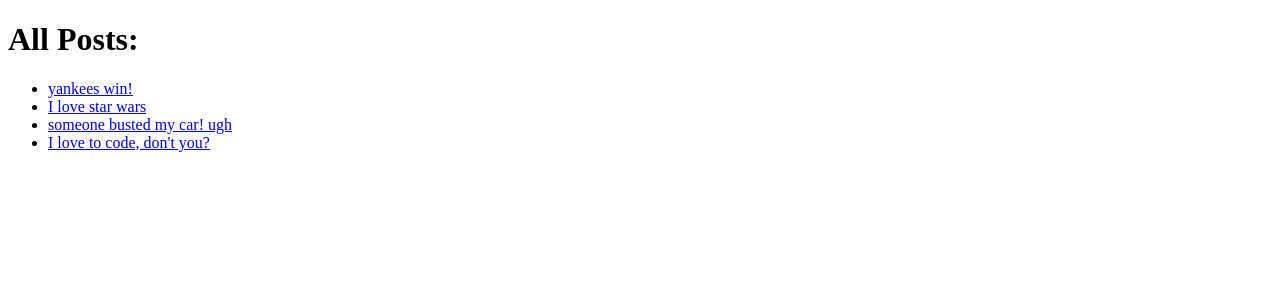
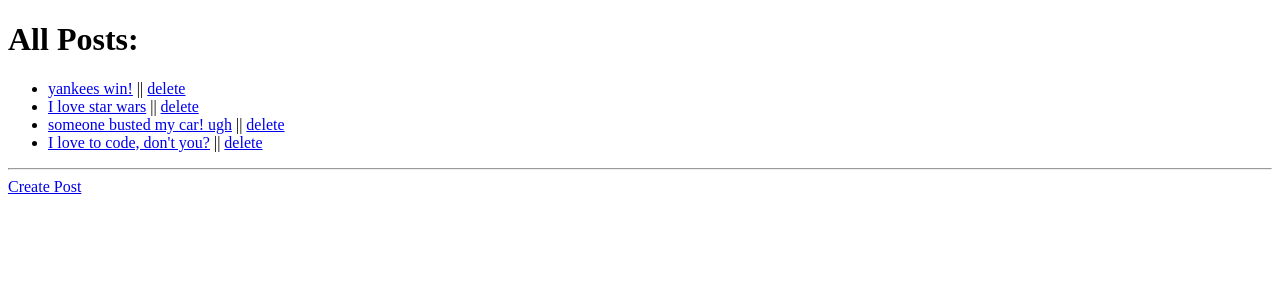
Before and after one commit to mmcneeley/reddit_app, a Rails app: page /posts in a window 1280 px wide. Shown: the top 300 px of the page. Run offline with Rails 7, Linux system fonts and the light colour scheme; data comes from the database, SQL or seed files in the repository.

Commit message:
added basic crud functionality for users + posts

```diff
--- a/app/controllers/posts_controller.rb
+++ b/app/controllers/posts_controller.rb
@@ -1,5 +1,5 @@
 class PostsController < ApplicationController
-before_action :get_post, only:[:show]
+before_action :get_post, only:[:show, :edit, :update, :destroy]
 
   def index
     @posts = Post.all
@@ -9,21 +9,40 @@ before_action :get_post, only:[:show]
   end
 
   def new
+    @post = Post.new
+    @users = User.all
   end
 
   def create
+    @post = Post.create(post_params)
+    if @post.valid?
+      flash[:success] = "you created a post!"
+      redirect_to @post
+    else
+      flash[:errors] = @post.errors.full_messages
+      redirect_to new_post_path
+    end
   end
 
   def edit
+    @users = User.all
   end
 
   def update
+    @post.update(post_params)
+    redirect_to @post
   end
 
   def destroy
+    @post.destroy
+    redirect_to posts_path
   end
 
   private
+
+  def post_params
+    params.require(:post).permit(:title, :user_id)
+  end
 
   def get_post
     @post = Post.find(params[:id])
--- a/app/models/user.rb
+++ b/app/models/user.rb
@@ -1,5 +1,5 @@
 class User < ApplicationRecord
-  has_many :posts
+  has_many :posts, dependent: :destroy
 
   validates :username, presence: true, uniqueness: true
   validates :email, presence: true, uniqueness: true
--- /dev/null
+++ b/app/views/posts/edit.html.erb
@@ -0,0 +1,4 @@
+<h1>Edit Your Post</h1>
+<%= render 'form' %>
+<hr>
+<%= link_to "Back to All Posts", posts_path %>
--- a/app/views/posts/index.html.erb
+++ b/app/views/posts/index.html.erb
@@ -1,6 +1,8 @@
 <h1> All Posts: </h1>
 <ul>
   <% @posts.each do |post| %>
-  <li> <%= link_to post.title, post %> </li>
+  <li> <%= link_to post.title, post %> || <%= link_to "delete", post, method: "delete" %>  </li>
   <% end %>
 </ul>
+<hr>
+<%= link_to "Create Post", new_post_path %>
--- /dev/null
+++ b/app/views/posts/new.html.erb
@@ -0,0 +1,4 @@
+<h1>Create a Post:</h1>
+<%= render 'form' %>
+<hr>
+<%= link_to "Back to All Posts", posts_path %>
--- a/app/views/posts/show.html.erb
+++ b/app/views/posts/show.html.erb
@@ -1,2 +1,4 @@
 <h1><%= @post.title %></h1>
 <h2><%= link_to @post.user.username, @post.user %></h2>
+<hr>
+<%= link_to "Back to All Posts", posts_path %> || <%= link_to "Edit Post", edit_post_path %>
--- /dev/null
+++ b/app/views/users/edit.html.erb
@@ -0,0 +1,3 @@
+<h1>Edit your Profile</h1>
+
+<%= render 'form'  %>
--- a/app/views/users/index.html.erb
+++ b/app/views/users/index.html.erb
@@ -1,6 +1,8 @@
 <h1> All Users: </h1>
 <ul>
   <% @users.each do |user| %>
-  <li> <%= link_to user.username, user %> </li>
+  <li> <%= link_to user.username, user %> || <%= link_to "delete", user, method: "delete" %> </li>
   <% end %>
 </ul>
+<hr>
+<%= link_to "Create User", new_user_path %>
--- /dev/null
+++ b/app/views/users/new.html.erb
@@ -0,0 +1,3 @@
+<h1>Create a User</h1>
+
+<%= render 'form' %>
```
Also changed, not shown: app/controllers/users_controller.rb (+19 -2 lines), app/views/posts/_form.html.erb (added, +16 -0 lines), app/views/users/_form.html.erb (added, +18 -0 lines), app/views/users/show.html.erb (+8 -0 lines).
